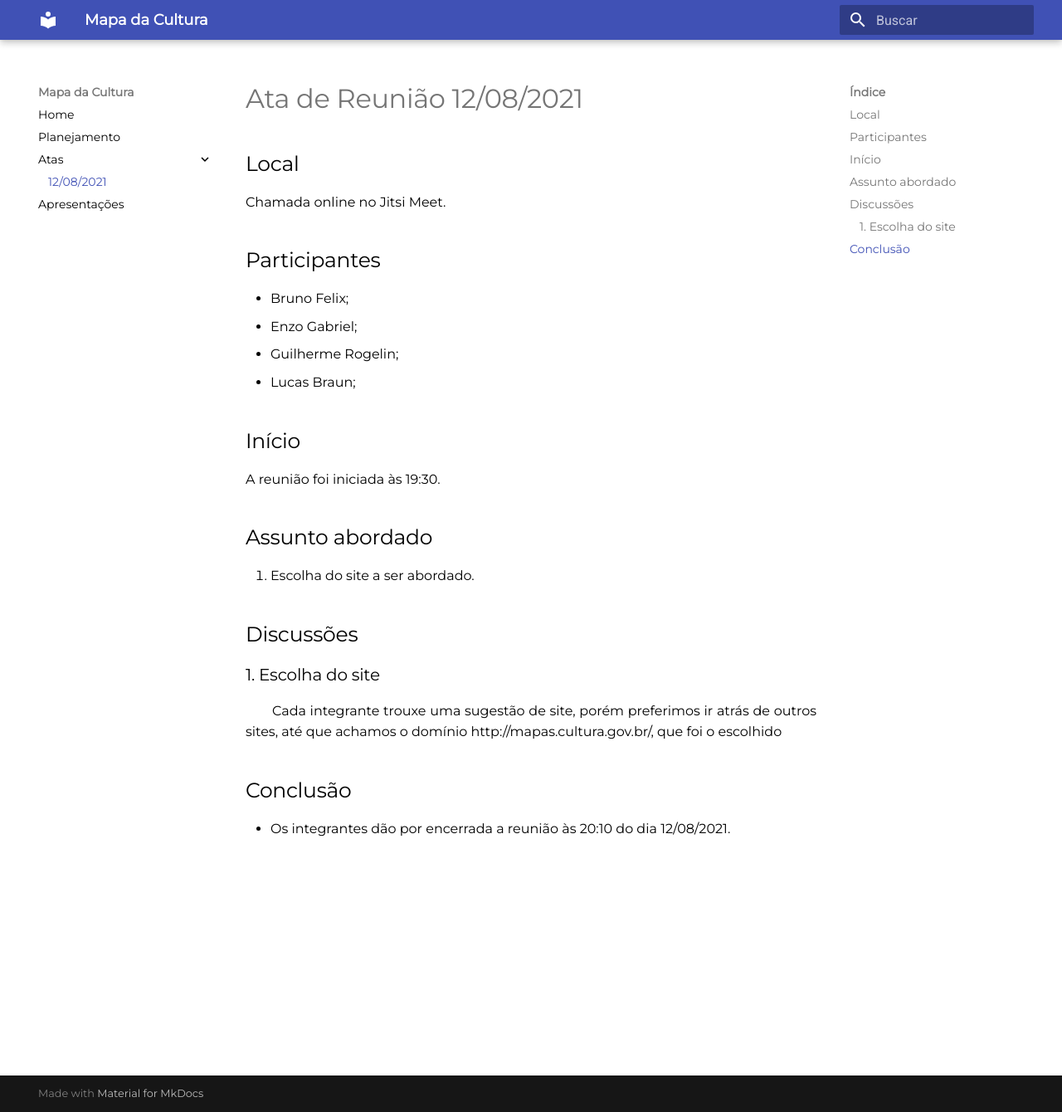
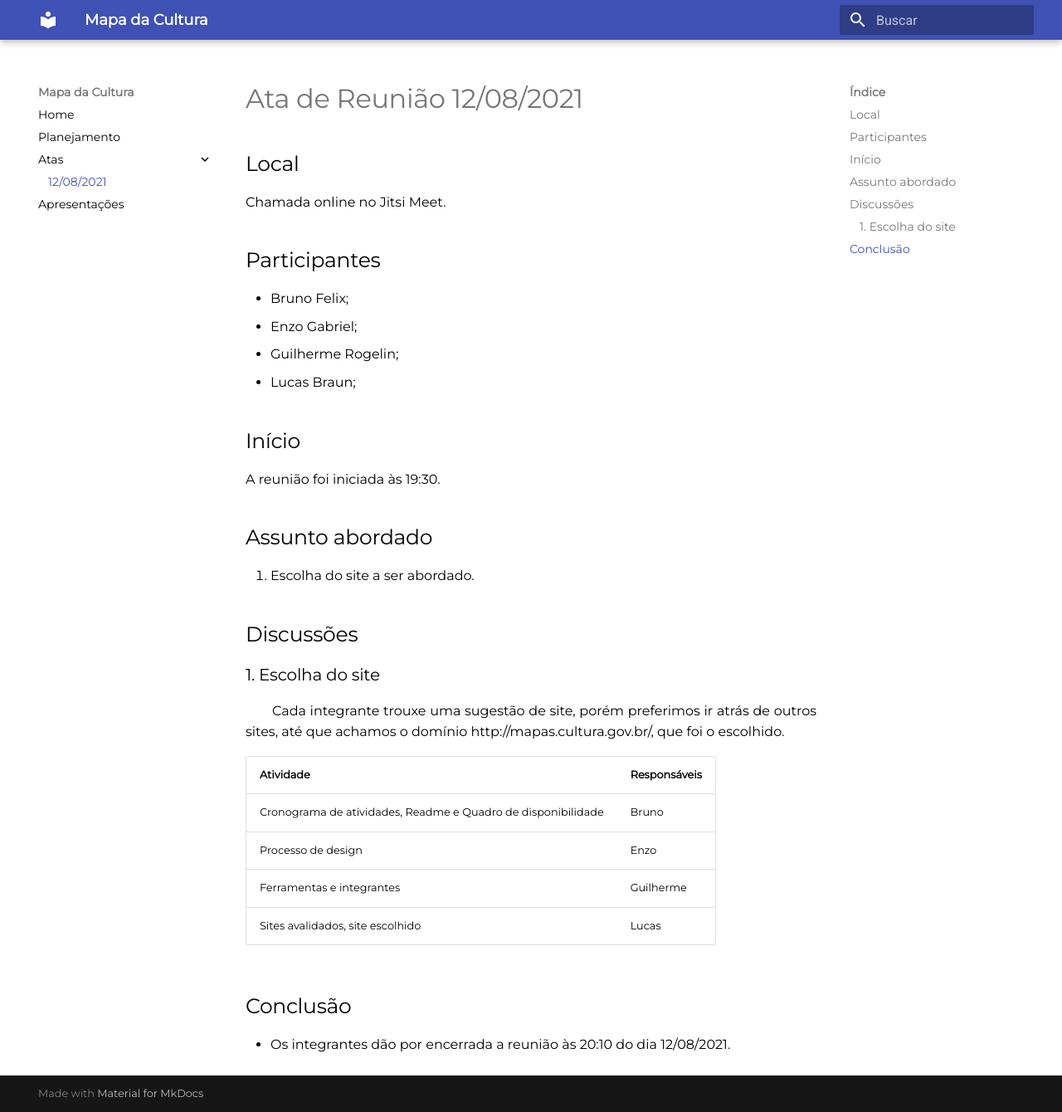
Before and after one commit to Interacao-Humano-Computador/2021.1-Tribunal_de_Justica_do_Amapa, an MkDocs documentation site: the page built from docs/atas/reuniao-12-08-2021.md, in a window 1280 px wide and 1340 px high. Shown: the whole window at 83% size. Built offline with MkDocs 1.6.1 and Material for MkDocs 9.7.7, drawn with Linux system fonts in a browser that asks for light colours.

Commit message:
Corrigindo ata do dia 12

```diff
--- a/docs/atas/reuniao-12-08-2021.md
+++ b/docs/atas/reuniao-12-08-2021.md
@@ -21,7 +21,14 @@ A reunião foi iniciada às 19:30.
 ## Discussões
 
 ### 1. Escolha do site
-&emsp;&emsp;Cada integrante trouxe uma sugestão de site, porém preferimos ir atrás de outros sites, até que achamos o domínio http://mapas.cultura.gov.br/, que foi o escolhido
+&emsp;&emsp;Cada integrante trouxe uma sugestão de site, porém preferimos ir atrás de outros sites, até que achamos o domínio http://mapas.cultura.gov.br/, que foi o escolhido.
+
+| Atividade | Responsáveis |
+|--|--|
+| Cronograma de atividades, Readme e Quadro de disponibilidade | Bruno |
+| Processo de design | Enzo |
+| Ferramentas e integrantes | Guilherme |
+| Sites avalidados, site escolhido | Lucas |
 
 ## Conclusão
 - Os integrantes dão por encerrada a reunião às 20:10 do dia 12/08/2021.
```
